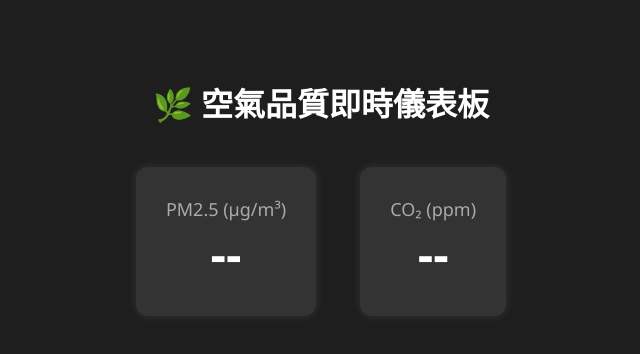
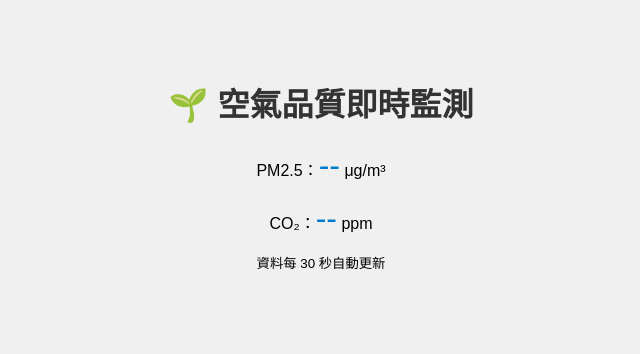
Before and after one commit to Sethjesus/JNC, a plain HTML site: page index.html in a window 1280 px wide. Shown: the whole page, without its empty margins (319-959 px from the left). Drawn offline with Linux system fonts and the light colour scheme.

Commit message:
Update index.html

```diff
--- a/index.html
+++ b/index.html
@@ -2,61 +2,43 @@
 <html lang="zh-Hant">
 <head>
   <meta charset="UTF-8">
-  <title>空氣品質即時儀表板</title>
+  <title>空氣品質即時監測</title>
   <style>
     body {
-      font-family: "Segoe UI", sans-serif;
-      background-color: #1e1e1e;
-      color: #fff;
+      font-family: sans-serif;
       text-align: center;
-      padding: 50px;
+      padding-top: 50px;
+      background: #f0f0f0;
     }
-    h1 { font-size: 32px; }
-    .card {
-      display: inline-block;
-      margin: 20px;
-      padding: 30px;
-      border-radius: 12px;
-      background: #333;
-      box-shadow: 0 0 10px rgba(255,255,255,0.1);
+    h1 {
+      color: #333;
     }
     .value {
-      font-size: 48px;
-      font-weight: bold;
-      transition: 0.5s ease;
-    }
-    .label {
-      font-size: 18px;
-      color: #aaa;
+      font-size: 2em;
+      color: #007acc;
     }
   </style>
 </head>
 <body>
-  <h1>🌿 空氣品質即時儀表板</h1>
-  <div class="card">
-    <div class="label">PM2.5 (μg/m³)</div>
-    <div id="pm25" class="value">--</div>
-  </div>
-  <div class="card">
-    <div class="label">CO₂ (ppm)</div>
-    <div id="co2" class="value">--</div>
-  </div>
+  <h1>🌱 空氣品質即時監測</h1>
+  <p>PM2.5：<span id="pm25" class="value">--</span> μg/m³</p>
+  <p>CO₂：<span id="co2" class="value">--</span> ppm</p>
+  <p><small>資料每 30 秒自動更新</small></p>
 
   <script>
     async function fetchData() {
       try {
-        const res = await fetch("https://sethjesus.github.io/JNC/data.json");
-        const data = await res.json();
-        document.getElementById("pm25").textContent = data.pm25.toFixed(2);
-        document.getElementById("co2").textContent = data.co2.toFixed(1);
-      } catch (e) {
-        console.error("❌ 無法讀取資料：", e);
+        const response = await fetch('data.json');
+        const data = await response.json();
+        document.getElementById('pm25').textContent = data.pm25;
+        document.getElementById('co2').textContent = data.co2;
+      } catch (err) {
+        console.error('❌ 無法取得資料：', err);
       }
     }
 
-    // 初次讀取 + 每 10 秒更新
-    fetchData();
-    setInterval(fetchData, 10000);
+    fetchData(); // 立即執行一次
+    setInterval(fetchData, 30000); // 每 30 秒更新
   </script>
 </body>
 </html>
```
